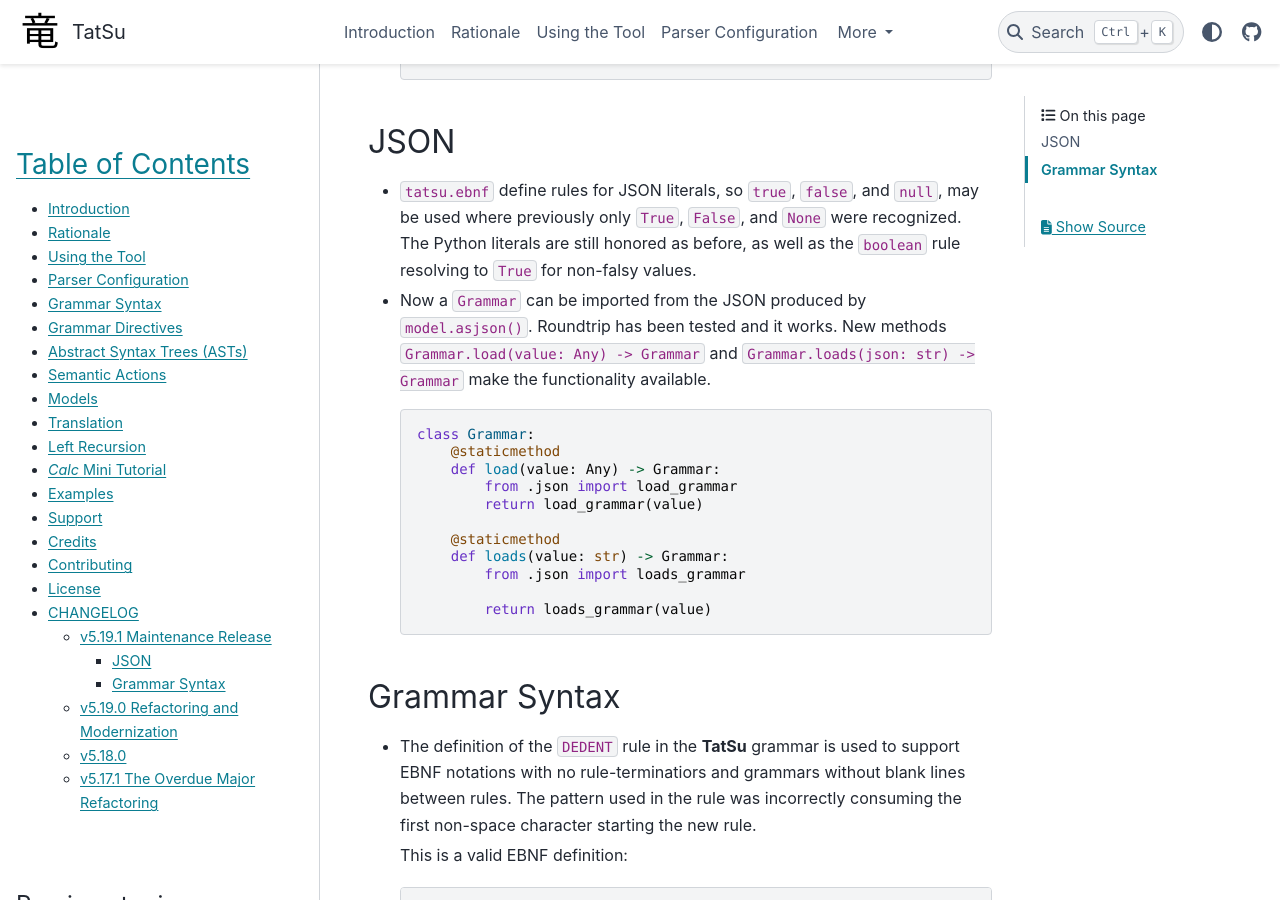
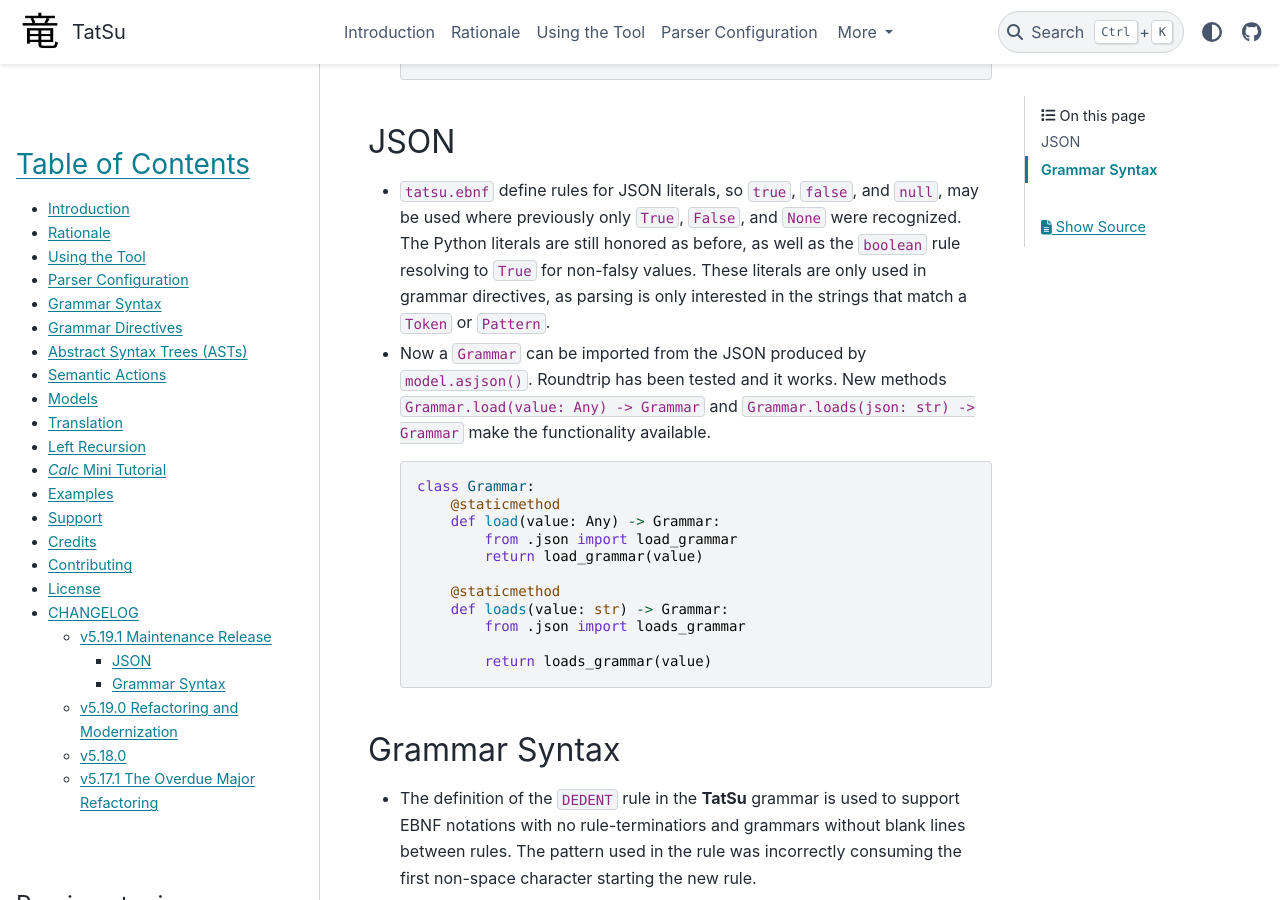
Before and after one commit to neogeny/TatSu, a Sphinx documentation site: the page built from docs/changelog/CHANGELOG_v5.19.1.md, in a window 1280 px wide and 900 px high, scrolled down 586 px. Built offline with Sphinx 7.4.7 and the PyData theme 0.15.4, drawn with Linux system fonts in a browser that asks for light colours; pages that are not in the unit, such as notebooks, are missing from menus.

Commit message:
[changelog] clarify scope of JSON values in grammars

```diff
--- a/docs/changelog/CHANGELOG_v5.19.1.md
+++ b/docs/changelog/CHANGELOG_v5.19.1.md
@@ -28,7 +28,9 @@ SPDX-License-Identifier: BSD-4-Clause
 * `tatsu.ebnf` define rules for JSON literals, so `true`, `false`, and `null`,
   may be used where previously only `True`, `False`, and `None` were recognized.
   The Python literals are still honored as before, as well as the `boolean` rule
-  resolving to `True` for non-falsy values.
+  resolving to `True` for non-falsy values. These literals are only used in
+  grammar directives, as parsing is only interested in the strings that match
+  a `Token` or `Pattern`.
 
 * Now a `Grammar` can be imported from the JSON produced by `model.asjson()`.
   Roundtrip has been tested and it works. New methods
```
